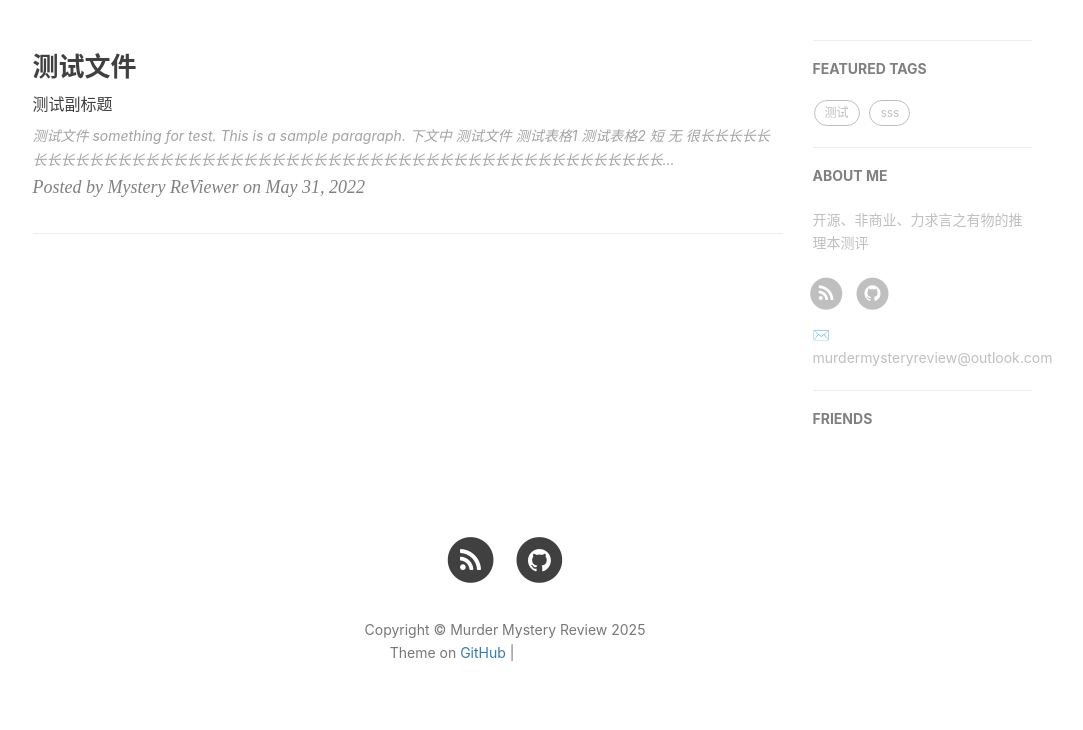
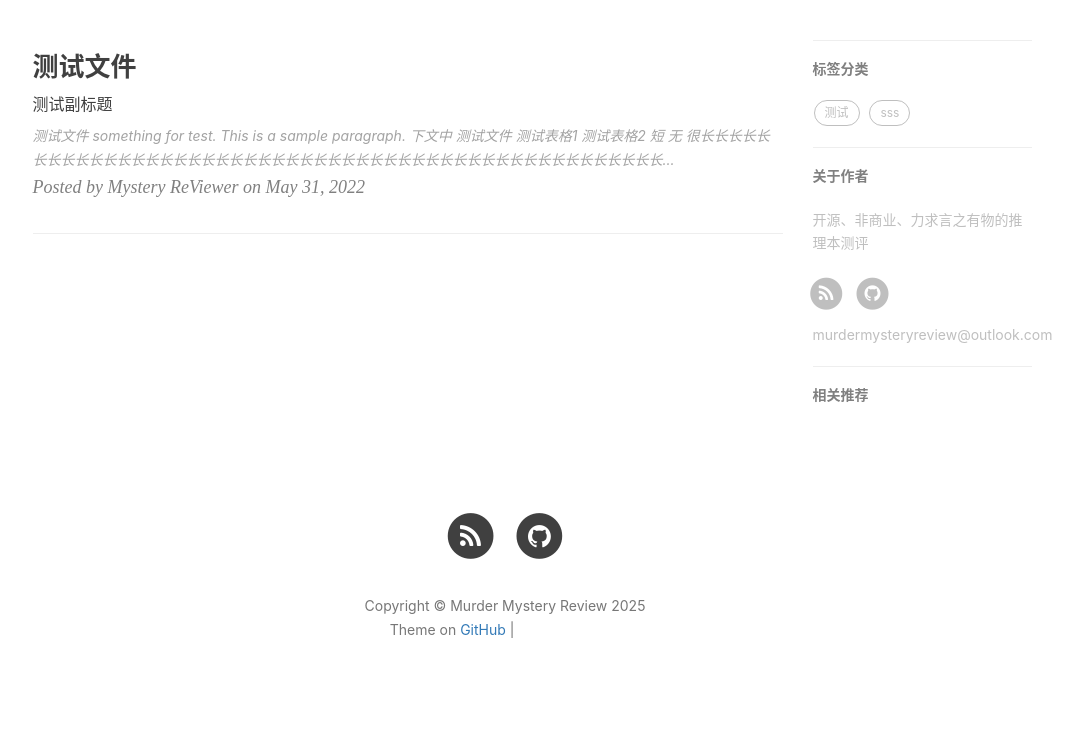
Before and after one commit to mysteryreview/mysteryreview.github.io, a Jekyll site: the page built from index.html, in a window 1280 px wide. Shown: the part 506-1236 px from the top of the page, without its empty margins (135-1218 px from the left). Built offline with Jekyll 4.4.1, drawn with Linux system fonts in a browser that asks for light colours; nearby versions of some CDN libraries; the list of posts is cut into pages by our own code; comment, search, counter and statistics services are not loaded; after the commit the page ends 1212 px from its top, so only the background shows below that; grey boxes are pictures that could not be loaded.

Commit message:
Update page.html

```diff
--- a/_layouts/page.html
+++ b/_layouts/page.html
@@ -9,7 +9,6 @@
             <div class="col-lg-8 col-lg-offset-2 col-md-10 col-md-offset-1 ">
                 <div class="site-heading">
                     <h1>{% if page.title %}{{ page.title }}{% else %}{{ site.title }}{% endif %}</h1>
-                    <!--<hr class="small">-->
                     <span class="subheading">{{ page.description }}</span>
                 </div>
             </div>
@@ -17,42 +16,32 @@
     </div>
 </header>
 
-<!-- Main Content -->
+<!-- Page Content -->
 <div class="container">
     <div class="row">
+	<!-- if Page without Sidebar -->
         {% if site.sidebar == false %}
-<!-- NO SIDEBAR -->
         <!-- PostList Container -->
-            <div class="col-lg-8 col-lg-offset-2 col-md-10 col-md-offset-1 postlist-container">
-                {{ content }}
-            </div>
+        <div class="col-lg-8 col-lg-offset-2 col-md-10 col-md-offset-1 postlist-container">{{ content }}</div>
         <!-- Sidebar Container -->
-            <div class="
-                col-lg-8 col-lg-offset-2
-                col-md-10 col-md-offset-1
-                sidebar-container">
-
+        <div class="col-lg-8 col-lg-offset-2 col-md-10 col-md-offset-1 sidebar-container">
             <!-- Featured Tags -->
             {% if site.featured-tags %}
             <section>
-                    <!-- no hr -->
-                    <h5><a href="{{'/tags/' | prepend: site.baseurl }}">FEATURED TAGS</a></h5>
+                <h5><a href="{{'/tags/' | prepend: site.baseurl }}">标签分类</a></h5>
                 <div class="tags">
         	    {% for tag in site.tags %}
                     {% if tag[1].size > {{site.featured-condition-size}} %}
-                				<a href="{{ site.baseurl }}/tags/#{{ tag[0] }}" title="{{ tag[0] }}" rel="{{ tag[1].size }}">
-                                    {{ tag[0] }}
-                                </a>
+                    <a href="{{ site.baseurl }}/tags/#{{ tag[0] }}" title="{{ tag[0] }}" rel="{{ tag[1].size }}">{{ tag[0] }}</a>
                     {% endif %}
         	    {% endfor %}
                 </div>
             </section>
             {% endif %}
-
-                <!-- Friends Blog -->
+	    <!-- Friends Link -->
             {% if site.friends %}
             <hr>
-                <h5>FRIENDS</h5>
+            <h5>相关推荐</h5>
             <ul class="list-inline">
                 {% for friend in site.friends %}
                 <li><a href="{{friend.href}}">{{friend.title}}</a></li>
@@ -60,52 +49,32 @@
             </ul>
             {% endif %}
         </div>
+	<!-- else (Page with Sidebar) -->
         {% else %}
-
-<!-- USE SIDEBAR -->
         <!-- PostList Container -->
-    		<div class="
-                col-lg-8 col-lg-offset-1
-                col-md-8 col-md-offset-1
-                col-sm-12
-                col-xs-12
-                postlist-container
-            ">
-    			{{ content }}
-    		</div>
+    	<div class="col-lg-8 col-lg-offset-1 col-md-8 col-md-offset-1 col-sm-12 col-xs-12 postlist-container">{{ content }}</div>
         <!-- Sidebar Container -->
-            <div class="
-                col-lg-3 col-lg-offset-0
-                col-md-3 col-md-offset-0
-                col-sm-12
-                col-xs-12
-                sidebar-container
-            ">
+        <div class="col-lg-3 col-lg-offset-0 col-md-3 col-md-offset-0 col-sm-12 col-xs-12 sidebar-container">
             <!-- Featured Tags -->
             {% if site.featured-tags %}
             <section>
                 <hr class="hidden-sm hidden-xs">
-                    <h5><a href="{{'/tags/' | prepend: site.baseurl }}">FEATURED TAGS</a></h5>
+                <h5><a href="{{'/tags/' | prepend: site.baseurl }}">标签分类</a></h5>
                 <div class="tags">
                     {% for tag in site.tags %}
                     {% if tag[1].size > {{site.featured-condition-size}} %}
-                                <a href="{{ site.baseurl }}/tags/#{{ tag[0] }}" title="{{ tag[0] }}" rel="{{ tag[1].size }}">
-                                    {{ tag[0] }}
-                                </a>
+                    <a href="{{ site.baseurl }}/tags/#{{ tag[0] }}" title="{{ tag[0] }}" rel="{{ tag[1].size }}">{{ tag[0] }}</a>
                     {% endif %}
                     {% endfor %}
                 </div>
             </section>
             {% endif %}
-
             <!-- Short About -->
             <section class="visible-md visible-lg">
-                    <hr><h5><a href="{{'/about/' | prepend: site.baseurl }}">ABOUT ME</a></h5>
+                <hr><h5><a href="{{'/about/' | prepend: site.baseurl }}">关于作者</a></h5>
                 <div class="short-about">
                     {% if site.sidebar-avatar %}
-                            <a href="{{ site.baseurl }}/about">
-                                <img src="{{site.sidebar-avatar}}"/>
-                            </a>
+                    <a href="{{ site.baseurl }}/about"><img src="{{site.sidebar-avatar}}"/></a>
                     {% endif %}
                     {% if site.sidebar-about-description %}
                     <p>{{site.sidebar-about-description}}</p>
@@ -113,87 +82,31 @@
                     <!-- SNS Link -->
                     <ul class="list-inline">
                         {% if site.RSS %}
-                            <li>
-                                <a href="{{ "/feed.xml" | prepend: site.baseurl }}">
+                        <li><a href="{{ "/feed.xml" | prepend: site.baseurl }}">
                             <span class="fa-stack fa-lg">
                                 <i class="fa fa-circle fa-stack-2x"></i>
                                 <i class="fa fa-rss fa-stack-1x fa-inverse"></i>
                             </span>
-                                </a>
-                            </li>
-                            {% endif %}
-                            <!-- add jianshu add target = "_blank" to <a> by BY -->
-                            {% if site.jianshu_username %}
-                            <li>
-                                <a target="_blank" href="https://www.jianshu.com/u/{{ site.jianshu_username }}">
-                                    <span class="fa-stack fa-lg">
-                                        <i class="fa fa-circle fa-stack-2x"></i>
-                                        <i class="fa  fa-stack-1x fa-inverse">简</i>
-                                    </span>
-                                </a>
-                            </li>
-                            {% endif %}
-                            {% if site.twitter_username %}
-                            <li>
-                                <a href="https://twitter.com/{{ site.twitter_username }}">
-                                    <span class="fa-stack fa-lg">
-                                        <i class="fa fa-circle fa-stack-2x"></i>
-                                        <i class="fa fa-twitter fa-stack-1x fa-inverse"></i>
-                                    </span>
-                                </a>
-                            </li>
-                            {% endif %}
-                            {% if site.zhihu_username %}
-                            <li>
-                                <a target="_blank" href="https://www.zhihu.com/people/{{ site.zhihu_username }}">
-                                    <span class="fa-stack fa-lg">
-                                        <i class="fa fa-circle fa-stack-2x"></i>
-                                        <i class="fa  fa-stack-1x fa-inverse">知</i>
-                                    </span>
-                                </a>
-                            </li>
-                            {% endif %}
-                            {% if site.weibo_username %}
-                            <li>
-                                <a target="_blank" href="http://weibo.com/{{ site.weibo_username }}">
-                                    <span class="fa-stack fa-lg">
-                                        <i class="fa fa-circle fa-stack-2x"></i>
-                                        <i class="fa fa-weibo fa-stack-1x fa-inverse"></i>
-                                    </span>
-                                </a>
-                            </li>
-                            {% endif %}
-                            {% if site.facebook_username %}
-                            <li>
-                                <a target="_blank" href="https://www.facebook.com/{{ site.facebook_username }}">
-                                    <span class="fa-stack fa-lg">
-                                        <i class="fa fa-circle fa-stack-2x"></i>
-                                        <i class="fa fa-facebook fa-stack-1x fa-inverse"></i>
-                                    </span>
-                                </a>
-                            </li>
+                        </a></li>
                         {% endif %}
                         {% if site.github_username %}
-                            <li>
-                                <a target="_blank" href="https://github.com/{{ site.github_username }}">
+                        <li><a target="_blank" href="https://github.com/{{ site.github_username }}">
                             <span class="fa-stack fa-lg">
                                 <i class="fa fa-circle fa-stack-2x"></i>
                                 <i class="fa fa-github fa-stack-1x fa-inverse"></i>
                             </span>
-                                </a>
-                            </li>
+                        </a></li>
                         {% endif %}
-
                     </ul>
                     {% if site.email %}
-                            <p>✉️ {{site.email}}</p>
+                    <p>{{site.email}}</p>
                     {% endif %}
                 </div>
             </section>
-                <!-- Friends Blog -->
+            <!-- Friends -->
             {% if site.friends %}
             <hr>
-                <h5>FRIENDS</h5>
+            <h5>相关推荐</h5>
             <ul class="list-inline">
                 {% for friend in site.friends %}
                 <li><a href="{{friend.href}}">{{friend.title}}</a></li>
```
Lines whose indentation alone changed are shown as unchanged.
